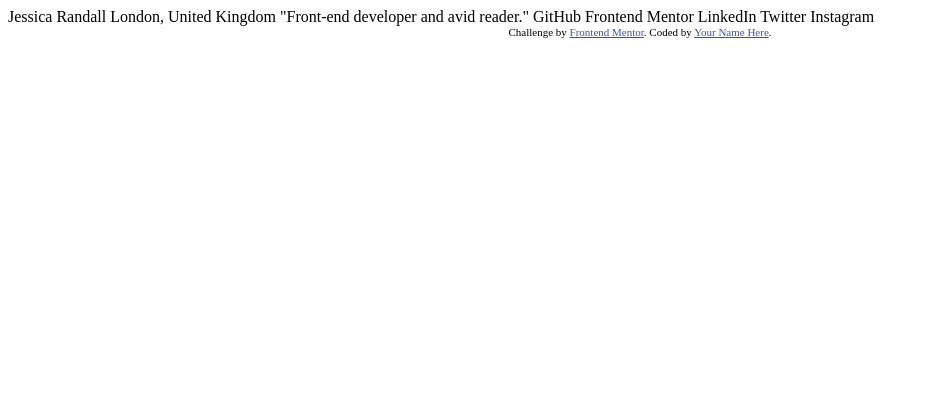
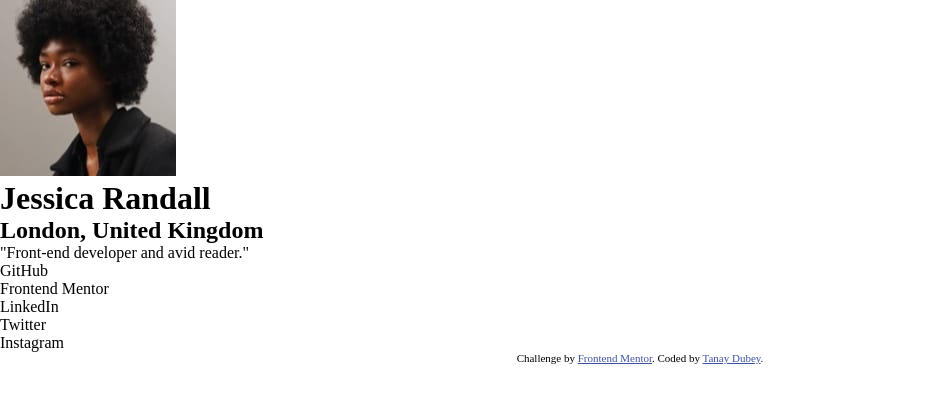
Before and after one commit to TanayD304/social-links-profile, a plain HTML site: page index.html in a window 1280 px wide. Shown: the whole page, without its empty margins (0-937 px from the left). Drawn offline with Linux system fonts and the light colour scheme; files whose address does not match are found by name.

Commit message:
Commit 1
- Assests required for projects
- HTML structure of the page
- CSS file initialised

```diff
--- a/index.html
+++ b/index.html
@@ -3,32 +3,29 @@
 <head>
   <meta charset="UTF-8">
   <meta name="viewport" content="width=device-width, initial-scale=1.0"> <!-- displays site properly based on user's device -->
-
   <link rel="icon" type="image/png" sizes="32x32" href="./assets/images/favicon-32x32.png">
-
   <title>Frontend Mentor | Social links profile</title>
-
-  <!-- Feel free to remove these styles or customise in your own stylesheet 👍 -->
-  <style>
-    .attribution { font-size: 11px; text-align: center; }
-    .attribution a { color: hsl(228, 45%, 44%); }
-  </style>
+  <link rel="stylesheet" href="style.css">
 </head>
 <body>
-
-  Jessica Randall
-  London, United Kingdom
-  "Front-end developer and avid reader."
-
-  GitHub
-  Frontend Mentor
-  LinkedIn
-  Twitter
-  Instagram
-
+    <div class="container">
+        <div class="up">
+            <div class="image"><img src="C:\Users\edntabu\OneDrive - Ericsson\Desktop\Files\social-links-profile\assets\images\avatar-jessica.jpeg" alt="Jessica's Image"></div>
+            <h1>Jessica Randall</h1>
+            <h2>London, United Kingdom</h2>
+            <p>"Front-end developer and avid reader."</p>
+        </div>
+        <div class="down">
+            <div class="items">GitHub</div>
+            <div class="items">Frontend Mentor</div>
+            <div class="items">LinkedIn</div>
+            <div class="items">Twitter</div>
+            <div class="items">Instagram</div>
+        </div>
+    </div>
   <div class="attribution">
     Challenge by <a href="https://www.frontendmentor.io?ref=challenge" target="_blank">Frontend Mentor</a>.
-    Coded by <a href="#">Your Name Here</a>.
+    Coded by <a href="#">Tanay Dubey</a>.
   </div>
 </body>
 </html>
--- /dev/null
+++ b/style.css
@@ -0,0 +1,14 @@
+/* Reset */
+* {
+    margin: 0;
+    padding: 0;
+}
+
+.attribution {
+    font-size: 11px;
+    text-align: center;
+}
+
+.attribution a {
+    color: hsl(228, 45%, 44%);
+}
```
Also changed, not shown: assets/fonts/Inter-VariableFont_slnt,wght.ttf (added), assets/fonts/OFL.txt (added), assets/fonts/README.txt (added), assets/fonts/static/Inter-Bold.ttf (added), assets/fonts/static/Inter-Regular.ttf (added), assets/fonts/static/Inter-SemiBold.ttf (added), assets/images/avatar-jessica.jpeg (added), assets/images/favicon-32x32.png (added).
